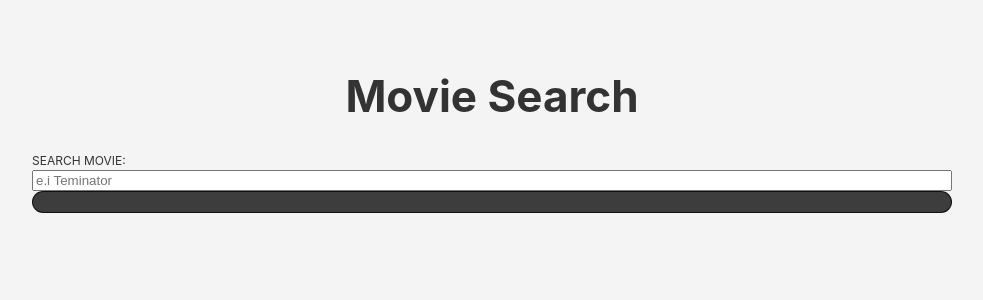
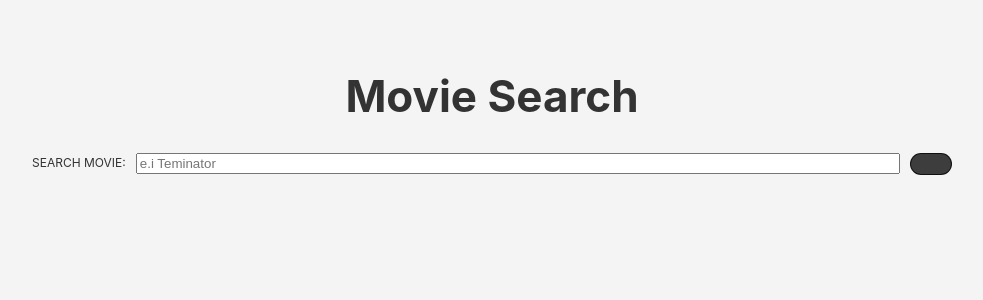
Before and after one commit to jfuquene/React-movie-search, a React (Create React App) app in the folder movie-search/: page / in a window 1280 px wide. Shown: the top 300 px of the page, without its empty margins (148-1131 px from the left). Built offline with nearby package versions, Linux system fonts and the light colour scheme.

Commit message:
media query

```diff
--- a/movie-search/src/index.css
+++ b/movie-search/src/index.css
@@ -78,3 +78,15 @@
 .button:hover{
   background-color: rgba(0, 0,0,0.85);
 }
+
+@media (min-width:700px){
+  .form {
+    grid-template-columns: auto 1fr auto;
+    grid-gap: 1rem;
+    align-items: center;
+  }
+
+  .input{
+    margin-bottom: 0;
+  }
+}
```
